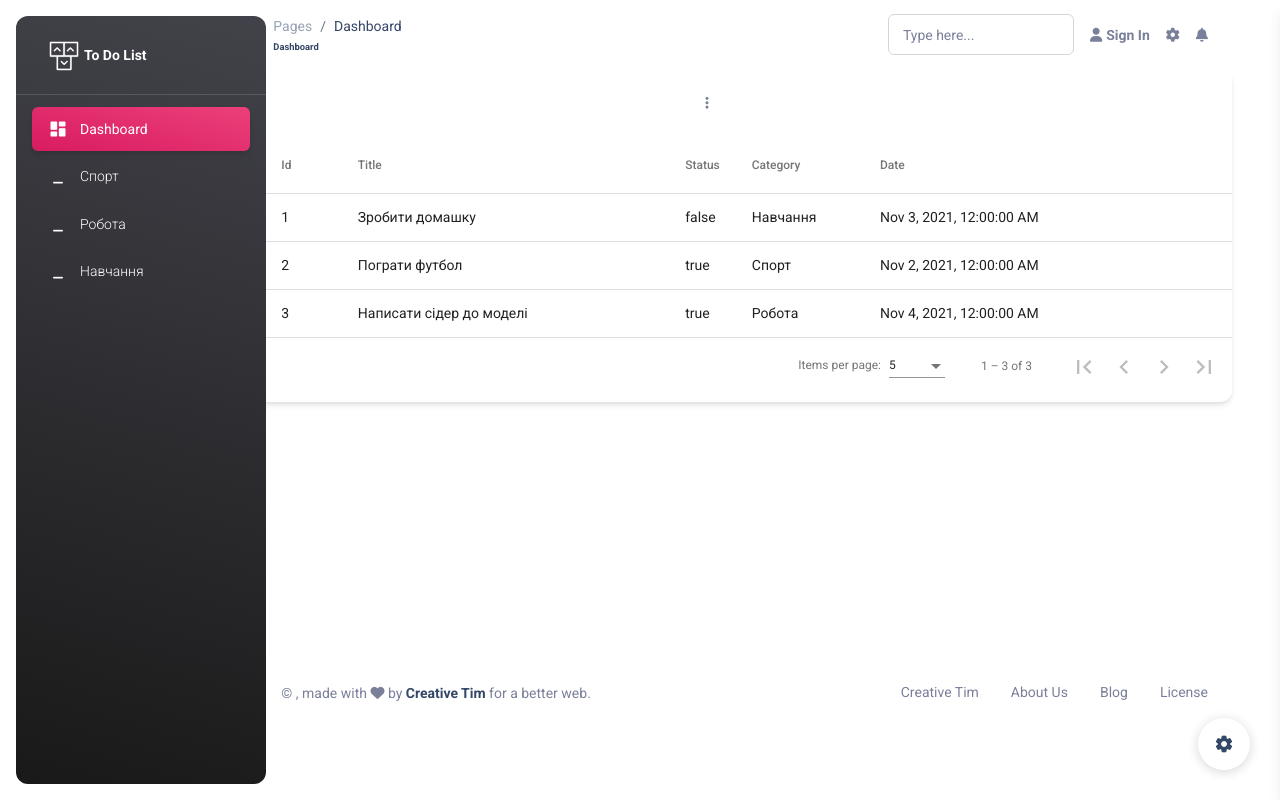
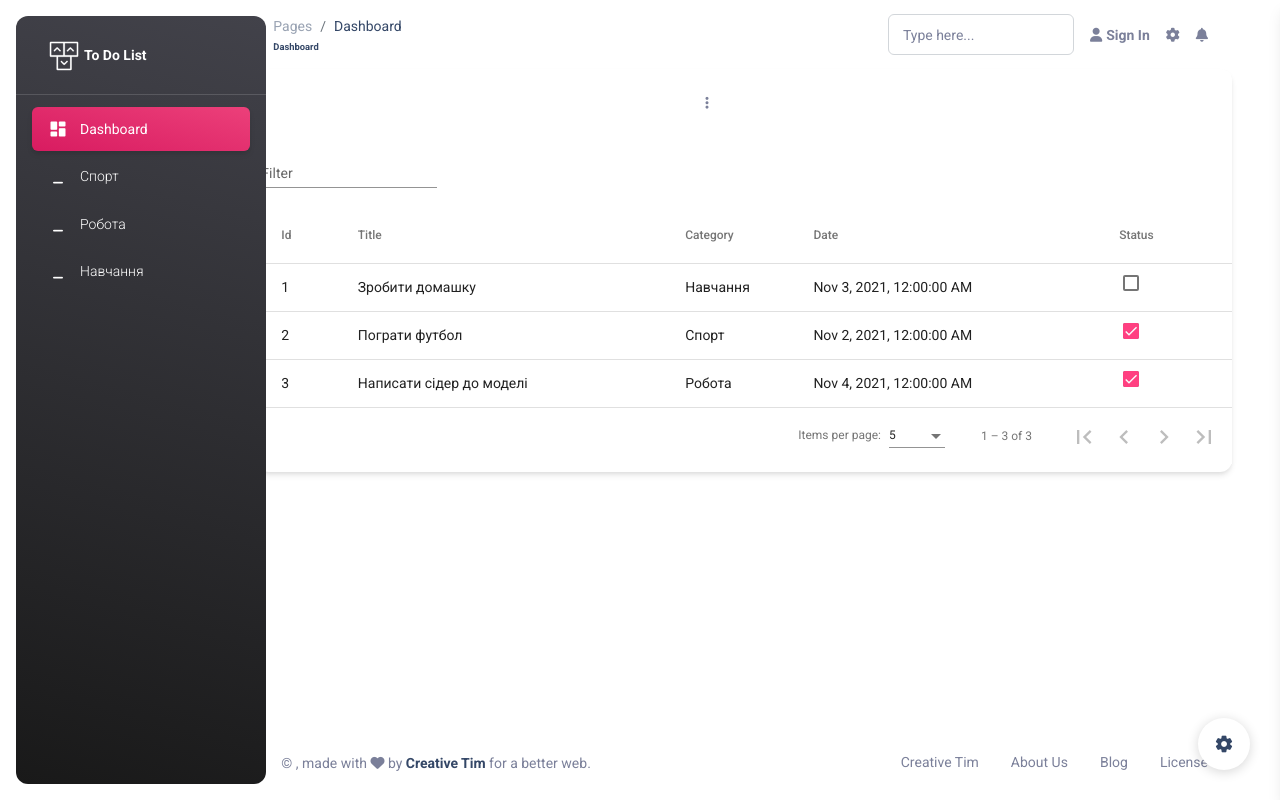
Before and after one commit to macnaer/f12-angular, an Angular app: page / in a window 1280 px wide. Built offline with nearby package versions, Linux system fonts and the light colour scheme.

Commit message:
Start with filter

```diff
--- a/src/app/views/main/main.component.html
+++ b/src/app/views/main/main.component.html
@@ -146,6 +146,12 @@
           <div class="card-body px-0 pb-2">
             <div class="table-responsive">
               <div class="mat-elevation-z8">
+                <mat-form-field appearance="standard">
+                  <mat-label>Filter</mat-label>
+                  <!-- <input matInput (keyup)="applyFilter($event)" placeholder="Ex. ium" [matAotocomplete]="auto" > -->
+                   <input matInput placeholder="Filter">
+                </mat-form-field>
+
                 <table mat-table [dataSource]="dataSource" matSort>
 
                   <!-- Position Column -->
@@ -160,12 +166,6 @@
                     <td mat-cell *matCellDef="let task"> {{task.title}} </td>
                   </ng-container>
 
-                  <!-- Weight Column -->
-                  <ng-container matColumnDef="status">
-                    <th mat-header-cell *matHeaderCellDef> Status </th>
-                    <td mat-cell *matCellDef="let task"> {{task.status}} </td>
-                  </ng-container>
-
                   <!-- Symbol Column -->
                   <ng-container matColumnDef="category">
                     <th mat-header-cell *matHeaderCellDef mat-sort-header> Category </th>
@@ -176,6 +176,14 @@
                     <th mat-header-cell *matHeaderCellDef mat-sort-header> Date </th>
                     <td mat-cell *matCellDef="let task"> {{task.date ? (task.date | date:"medium") : "Not deadline"}} </td>
                   </ng-container>
+
+                     <!-- Weight Column -->
+                     <ng-container matColumnDef="status">
+                      <th mat-header-cell *matHeaderCellDef> Status </th>
+                      <td mat-cell *matCellDef="let task">
+                        <mat-checkbox [checked]="task.status" (click)="switchStatus(task)"></mat-checkbox>
+                      </td>
+                    </ng-container>
 
                   <tr mat-header-row *matHeaderRowDef="displayedColumns"></tr>
                   <tr mat-row *matRowDef="let row; columns: displayedColumns;"></tr>
--- a/src/app/views/main/main.component.ts
+++ b/src/app/views/main/main.component.ts
@@ -14,7 +14,7 @@ export class MainComponent implements OnInit {
 
   // @ts-ignore
   dataSource: MatTableDataSource<Task>;
-  displayedColumns: string[] = ['id', 'title', 'status', 'category', "date"];
+  displayedColumns: string[] = ['id', 'title', 'category', "date", 'status'];
 
   // @ts-ignore
   @ViewChild(MatSort, { static: false }) private sort: MatSort;
@@ -36,6 +36,10 @@ export class MainComponent implements OnInit {
 
   ngAfterViewInit() {
     this.addTableObjects();
+  }
+
+  switchStatus(task: Task): void{
+    task.status = !task.status;
   }
 
   private refreshTable() {
```
Also changed, not shown: src/app/app.module.ts (+10 -1 lines).
